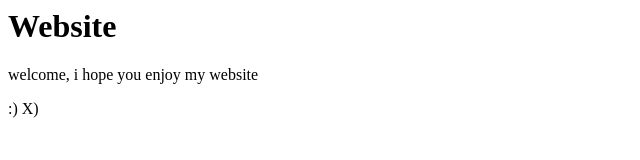
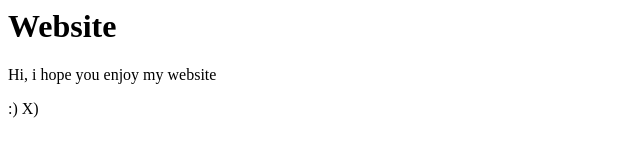
Before and after one commit to Areej08/hello, a plain HTML site: page index.html in a window 1280 px wide. Shown: the full height of the page, 0-640 px from the left. Drawn offline with Linux system fonts and the light colour scheme.

Commit message:
changed welcome to hi

```diff
--- a/index.html
+++ b/index.html
@@ -3,6 +3,6 @@
 This is my website
 </title>
  <h1> Website</h1>
-<p> welcome, i hope you enjoy my website</p>
+<p> Hi, i hope you enjoy my website</p>
 <p> :) X) </p>
 </html>
```
